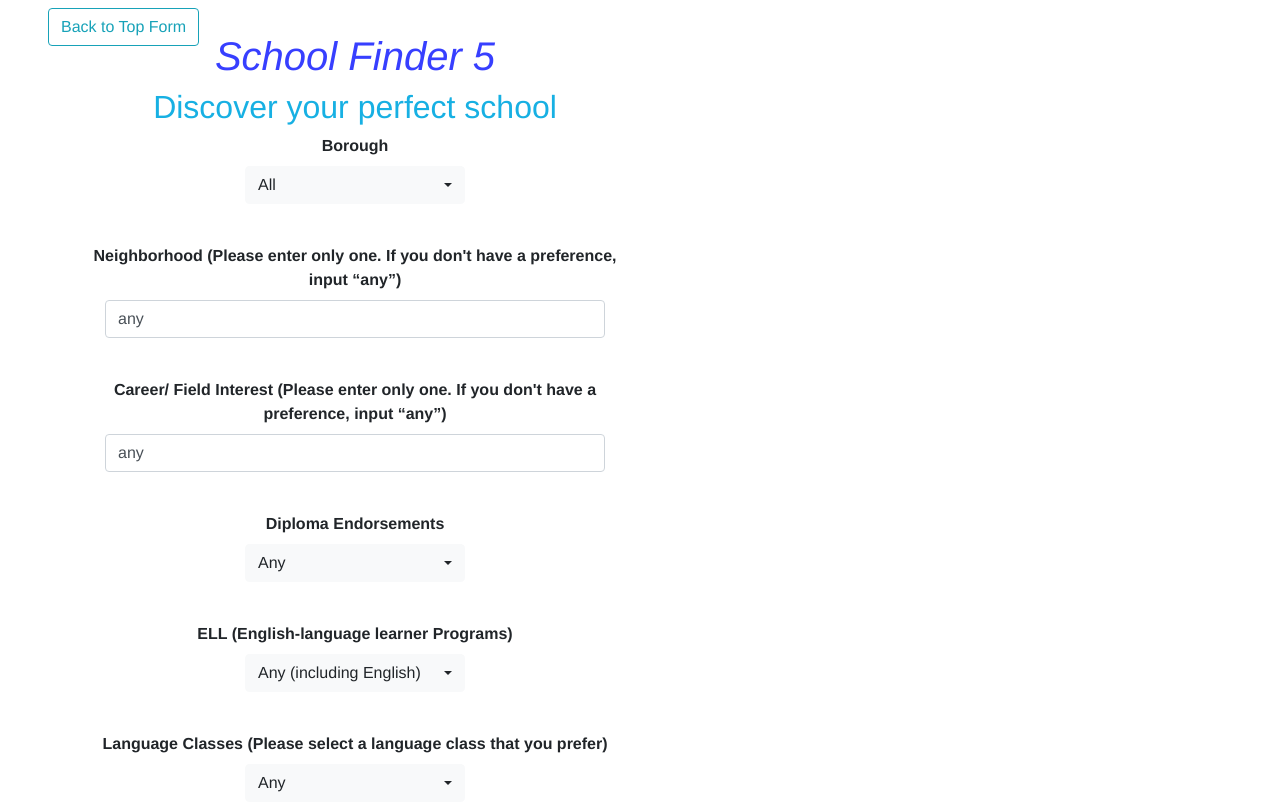
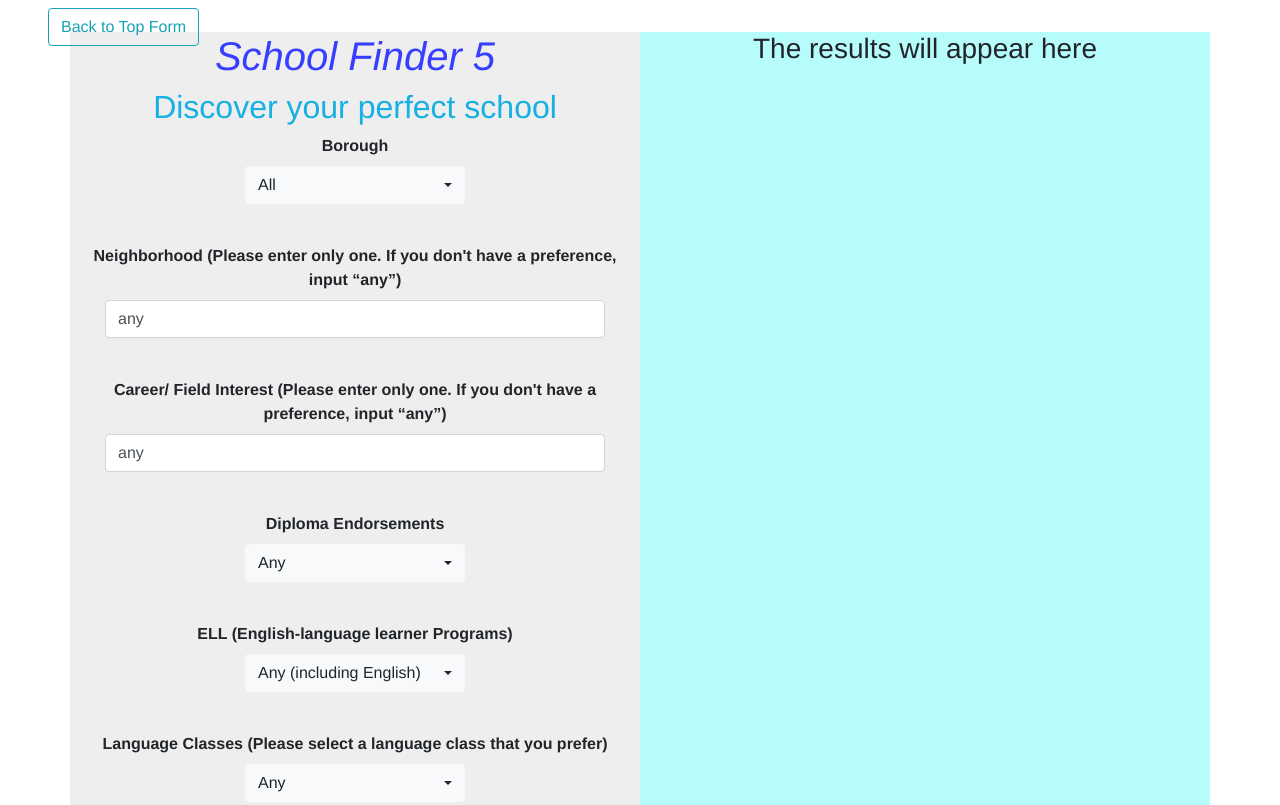
Before and after one commit to AlvinH349/schoolfinder5, a plain HTML site: page index.html in a window 1280 px wide. Shown: the top 805 px of the page. Drawn offline with nearby package versions, Linux system fonts and the light colour scheme.

Commit message:
🙏🎓 Updated with Glitch add color for layout

```diff
--- a/index.html
+++ b/index.html
@@ -37,9 +37,9 @@
 </div>
 
     <center>
-    <div class="container">
+    <div class="container" style="background-color: #eee;">
   <div class="row">
-    <div class="col">
+    <div class="col" >
 
 
 
@@ -230,8 +230,8 @@
 
       </div>
 
-          <div class="col">
-
+          <div class="col" style="background-color: #b6fcfa;">
+     <h3 >The results will appear here </h3>
       <br>
       <br>
     <div id="resultLink">
```
